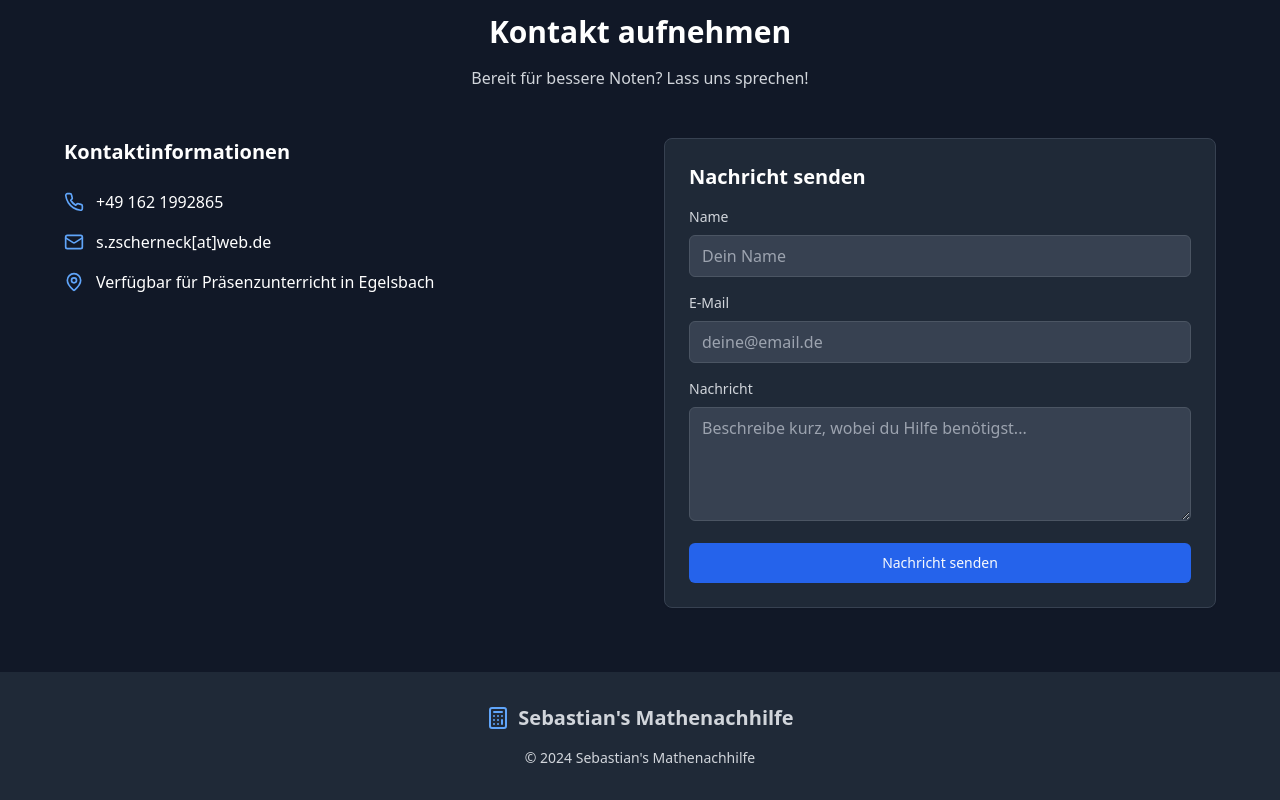
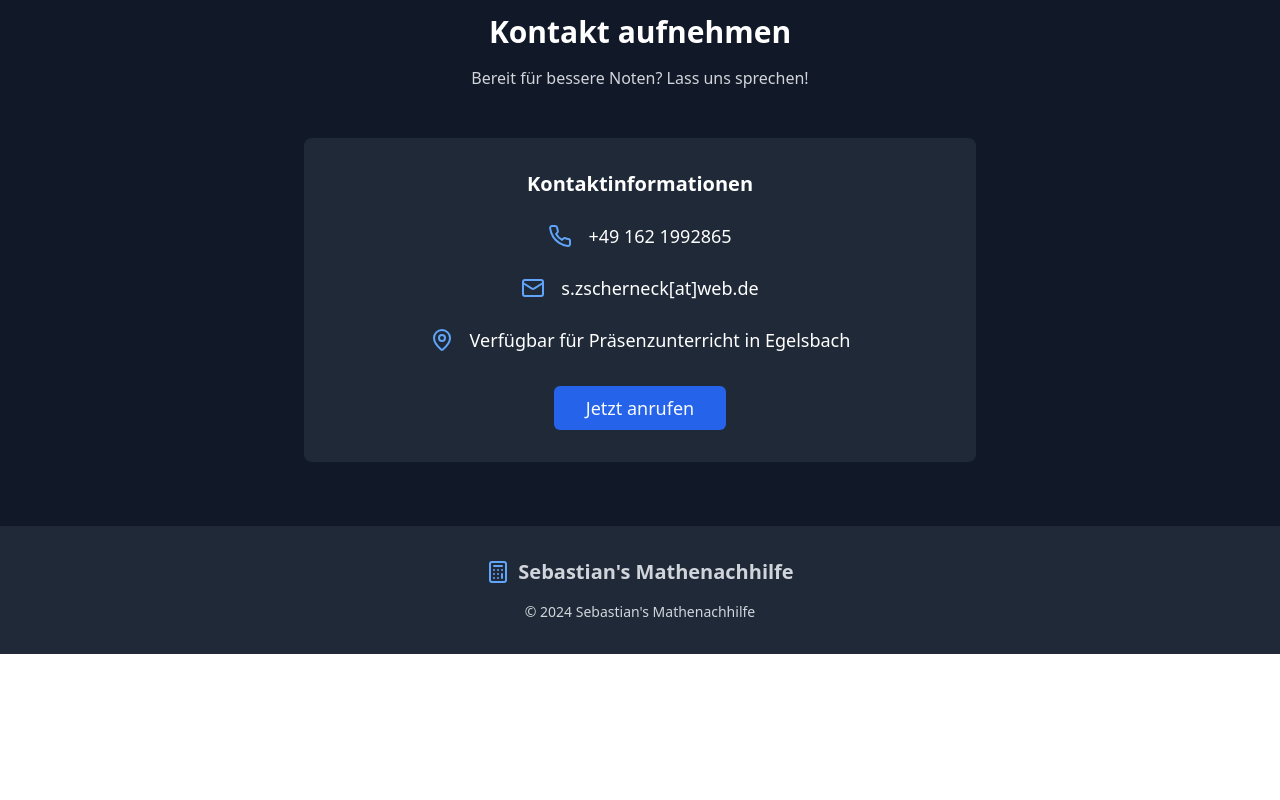
Before and after one commit to HanoXx5/sebastian-mathe-hilfe-eins, a React (Vite) app: page / in a window 1280 px wide. Shown: the part 2128-2928 px from the top of the page. After the commit the page ends 2782 px from the top, so only its background shows below. Built offline with nearby package versions, Linux system fonts and the light colour scheme.

Commit message:
Remove contact form and adjust contact section
Remove the contact form and adjust the layout of the contact section to only display contact information.

```diff
--- a/src/pages/Index.tsx
+++ b/src/pages/Index.tsx
@@ -1,5 +1,3 @@
-
-
 import { Calculator, Users, Award, Phone, Mail, MapPin, CheckCircle } from "lucide-react";
 import { Button } from "@/components/ui/button";
 import { Card, CardContent } from "@/components/ui/card";
@@ -263,62 +261,33 @@ const Index = () => {
             <p className="text-gray-300">Bereit für bessere Noten? Lass uns sprechen!</p>
           </div>
 
-          <div className="grid md:grid-cols-2 gap-12">
-            <div>
-              <h4 className="text-xl font-semibold mb-6">Kontaktinformationen</h4>
-              <div className="space-y-4">
-                <div className="flex items-center space-x-3">
-                  <Phone className="h-5 w-5 text-blue-400" />
-                  <span>+49 162 1992865</span>
+          <div className="max-w-2xl mx-auto">
+            <div className="bg-gray-800 rounded-lg p-8">
+              <h4 className="text-xl font-semibold mb-6 text-center">Kontaktinformationen</h4>
+              <div className="space-y-6">
+                <div className="flex items-center justify-center space-x-4">
+                  <Phone className="h-6 w-6 text-blue-400" />
+                  <span className="text-lg">+49 162 1992865</span>
                 </div>
-                <div className="flex items-center space-x-3">
-                  <Mail className="h-5 w-5 text-blue-400" />
-                  <span>s.zscherneck[at]web.de</span>
+                <div className="flex items-center justify-center space-x-4">
+                  <Mail className="h-6 w-6 text-blue-400" />
+                  <span className="text-lg">s.zscherneck[at]web.de</span>
                 </div>
-                <div className="flex items-center space-x-3">
-                  <MapPin className="h-5 w-5 text-blue-400" />
-                  <span>Verfügbar für Präsenzunterricht in Egelsbach</span>
+                <div className="flex items-center justify-center space-x-4">
+                  <MapPin className="h-6 w-6 text-blue-400" />
+                  <span className="text-lg text-center">Verfügbar für Präsenzunterricht in Egelsbach</span>
                 </div>
               </div>
 
-
-            </div>
-
-            <div>
-              <Card className="bg-gray-800 border-gray-700">
-                <CardContent className="p-6">
-                  <h4 className="text-xl font-semibold mb-4 text-white">Nachricht senden</h4>
-                  <form className="space-y-4">
-                    <div>
-                      <label className="block text-sm font-medium mb-2 text-gray-300">Name</label>
-                      <input
-                        type="text"
-                        className="w-full px-3 py-2 bg-gray-700 border border-gray-600 rounded-md text-white placeholder-gray-400"
-                        placeholder="Dein Name"
-                      />
-                    </div>
-                    <div>
-                      <label className="block text-sm font-medium mb-2 text-gray-300">E-Mail</label>
-                      <input
-                        type="email"
-                        className="w-full px-3 py-2 bg-gray-700 border border-gray-600 rounded-md text-white placeholder-gray-400"
-                        placeholder="deine@email.de"
-                      />
-                    </div>
-                    <div>
-                      <label className="block text-sm font-medium mb-2 text-gray-300">Nachricht</label>
-                      <textarea
-                        rows={4}
-                        className="w-full px-3 py-2 bg-gray-700 border border-gray-600 rounded-md text-white placeholder-gray-400"
-                        placeholder="Beschreibe kurz, wobei du Hilfe benötigst..."
-                      ></textarea>
-                    </div>
-                    <Button className="w-full bg-blue-600 hover:bg-blue-700">
-                      Nachricht senden
-                    </Button>
-                  </form>
-                </CardContent>
-              </Card>
+              <div className="mt-8 text-center">
+                <Button
+                  size="lg"
+                  className="bg-blue-600 hover:bg-blue-700 text-lg px-8 py-3"
+                  onClick={() => window.location.href = 'tel:+491621992865'}
+                >
+                  Jetzt anrufen
+                </Button>
+              </div>
             </div>
           </div>
         </div>
```
